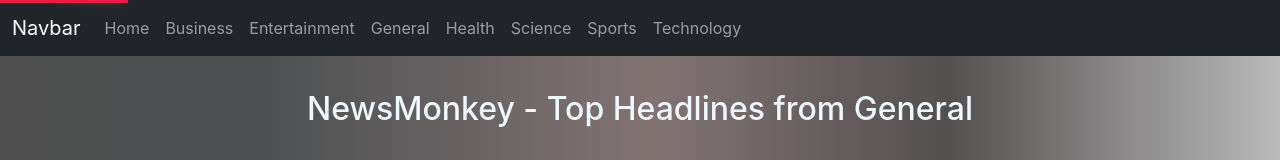
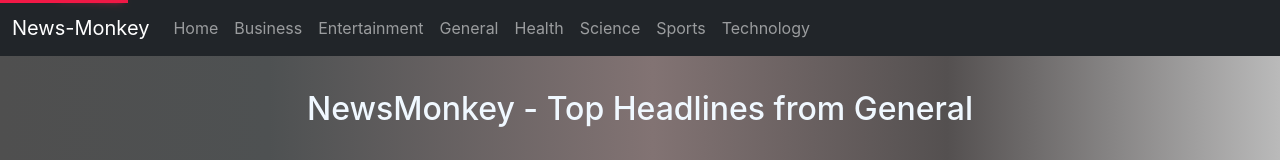
Before and after one commit to ishvinder9528/newsMonkey-master, a React (Create React App) app: page / in a window 1280 px wide. Shown: the top 160 px of the page. Built offline with nearby package versions, Linux system fonts and the light colour scheme; no server answers.

Commit message:
some nessecary changes

```diff
--- a/package.json
+++ b/package.json
@@ -6,6 +6,7 @@
     "@testing-library/jest-dom": "^5.16.5",
     "@testing-library/react": "^13.4.0",
     "@testing-library/user-event": "^13.5.0",
+    "gh-pages": "^6.1.1",
     "react": "^18.2.0",
     "react-dom": "^18.2.0",
     "react-infinite-scroll-component": "^6.1.0",
--- a/src/components/Navbar.js
+++ b/src/components/Navbar.js
@@ -7,7 +7,7 @@
         <nav className="navbar fixed-top navbar-expand-lg bg-dark navbar-dark">
           <div className="container-fluid">
             <Link className="navbar-brand" to="/">
-              Navbar
+              News-Monkey
             </Link>
             <button
               className="navbar-toggler"
```
Also changed, not shown: 2 other files (tests, documents, lock files or other folders).
